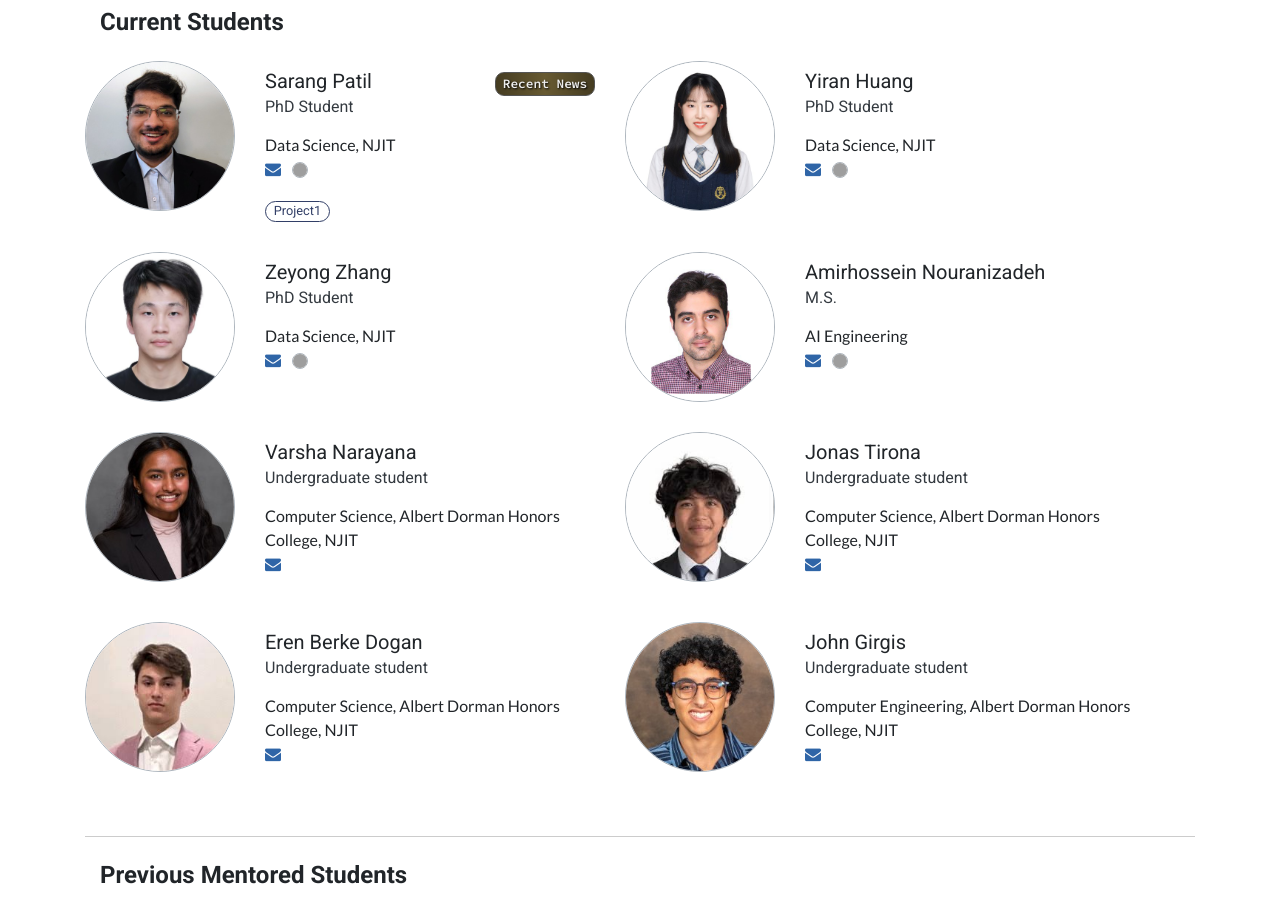
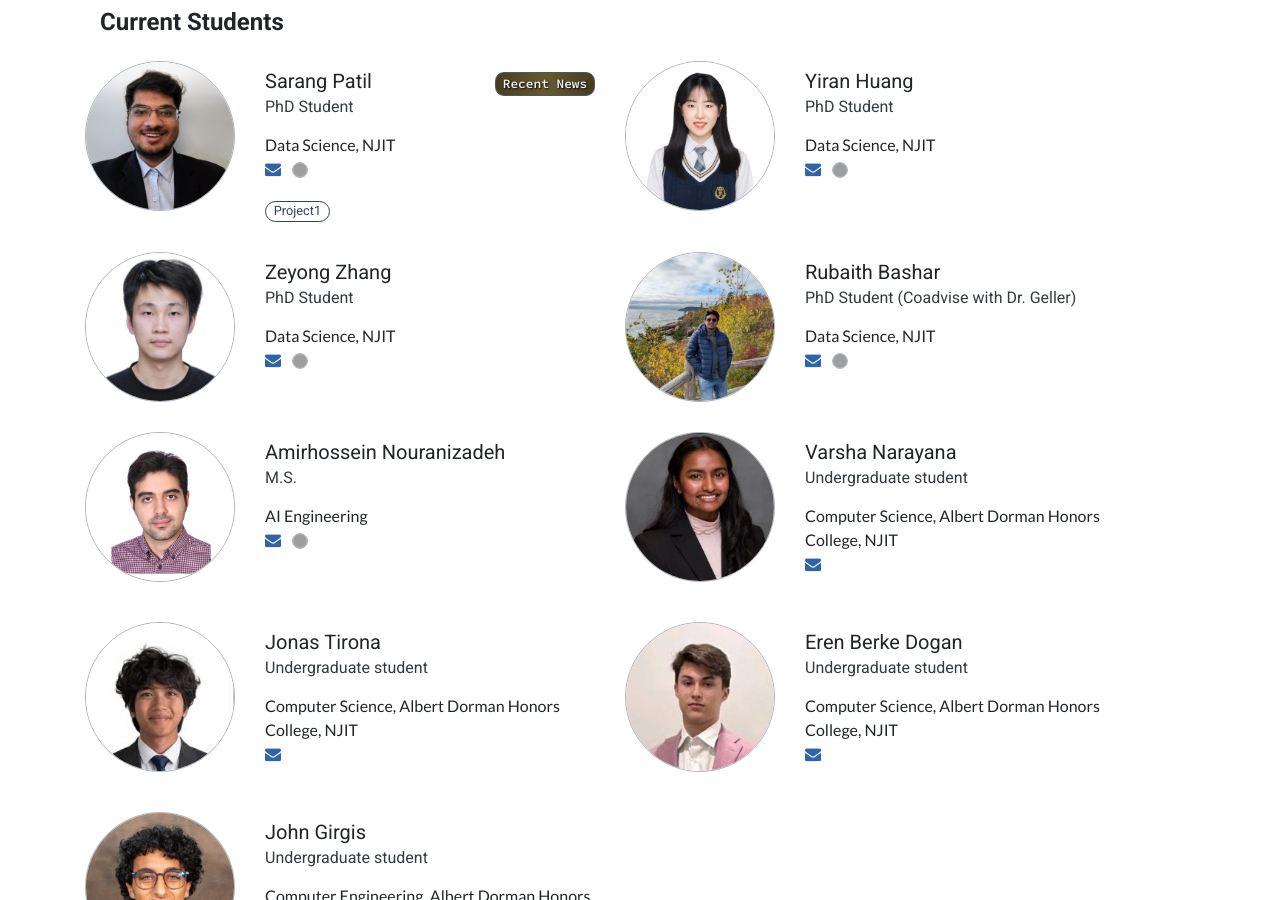
Before and after one commit to GraceXu182/gracexu182.github.io, a Jekyll site: the page built from pages/people.md, in a window 1280 px wide and 900 px high, scrolled down 745 px. Built offline with Jekyll 4.4.1, drawn with Linux system fonts in a browser that asks for light colours; grey boxes are pictures that could not be loaded.

Commit message:
updtate rubaith image and info

```diff
--- a/_data/people.yml
+++ b/_data/people.yml
@@ -94,6 +94,21 @@
   orcid: null
   email: zz63@njit.edu
   googlescholar: https://scholar.google.com/citations?user=DjfBpfwAAAAJ&hl=en&oi=ao
+  github:
+  twitter: null
+  description: #Spatial-temporal graphs, Mamba, GNNs
+  status: active
+  badges:
+    # - project=project1
+    # - project=project3
+- id: Rubaith_Bashar # used internally to identify this person, e.g., in a Newsfeed post "people" field
+  name: Rubaith Bashar # as display on the web page People item
+  role: PhD Student (Coadvise with Dr. Geller)
+  program: Data Science, NJIT # omit if not applicable
+  image: assets/images/rubaith.jpeg # can be external link
+  orcid: null
+  email: tb439@njit.edu
+  googlescholar: https://scholar.google.com/citations?user=bnG-TYkAAAAJ&hl=en
   github:
   twitter: null
   description: #Spatial-temporal graphs, Mamba, GNNs
```
Also changed, not shown: assets/images/rubaith.jpeg (added).
